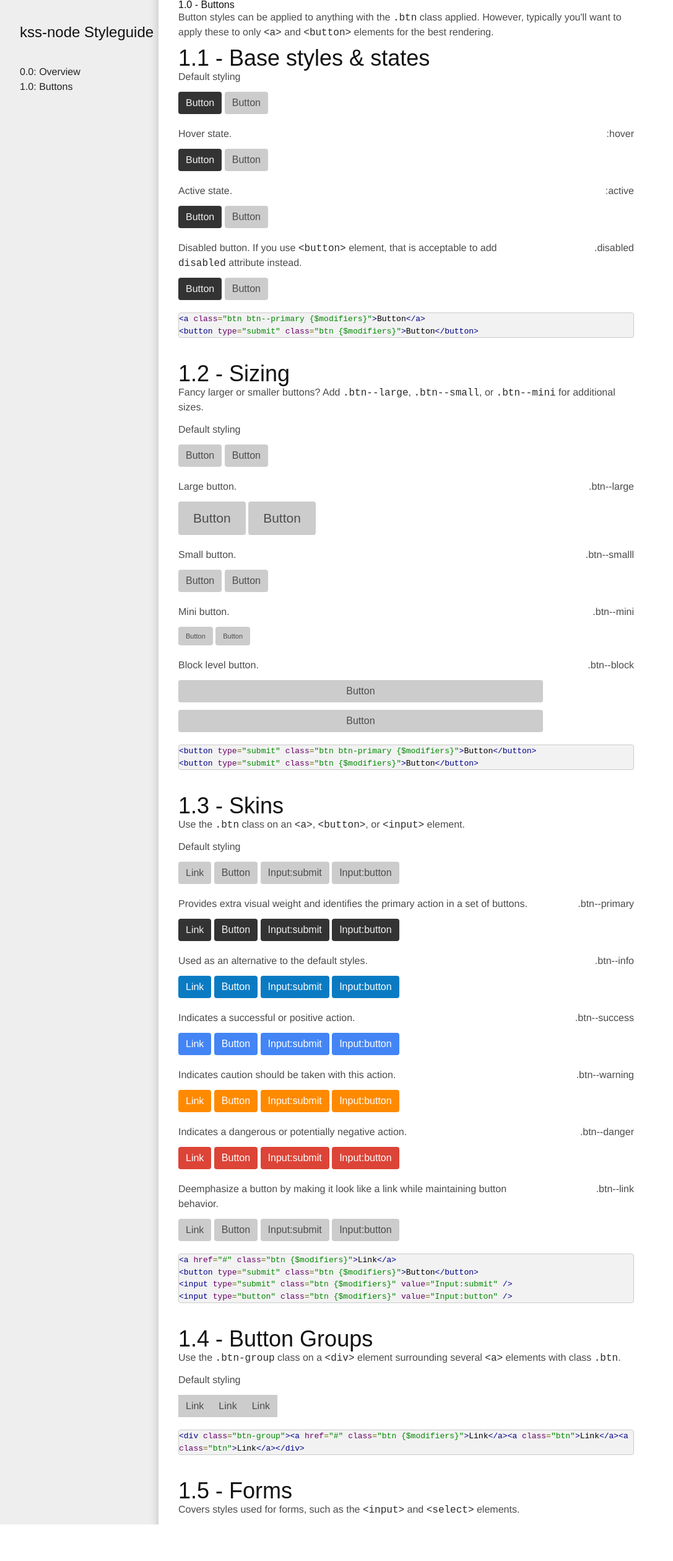
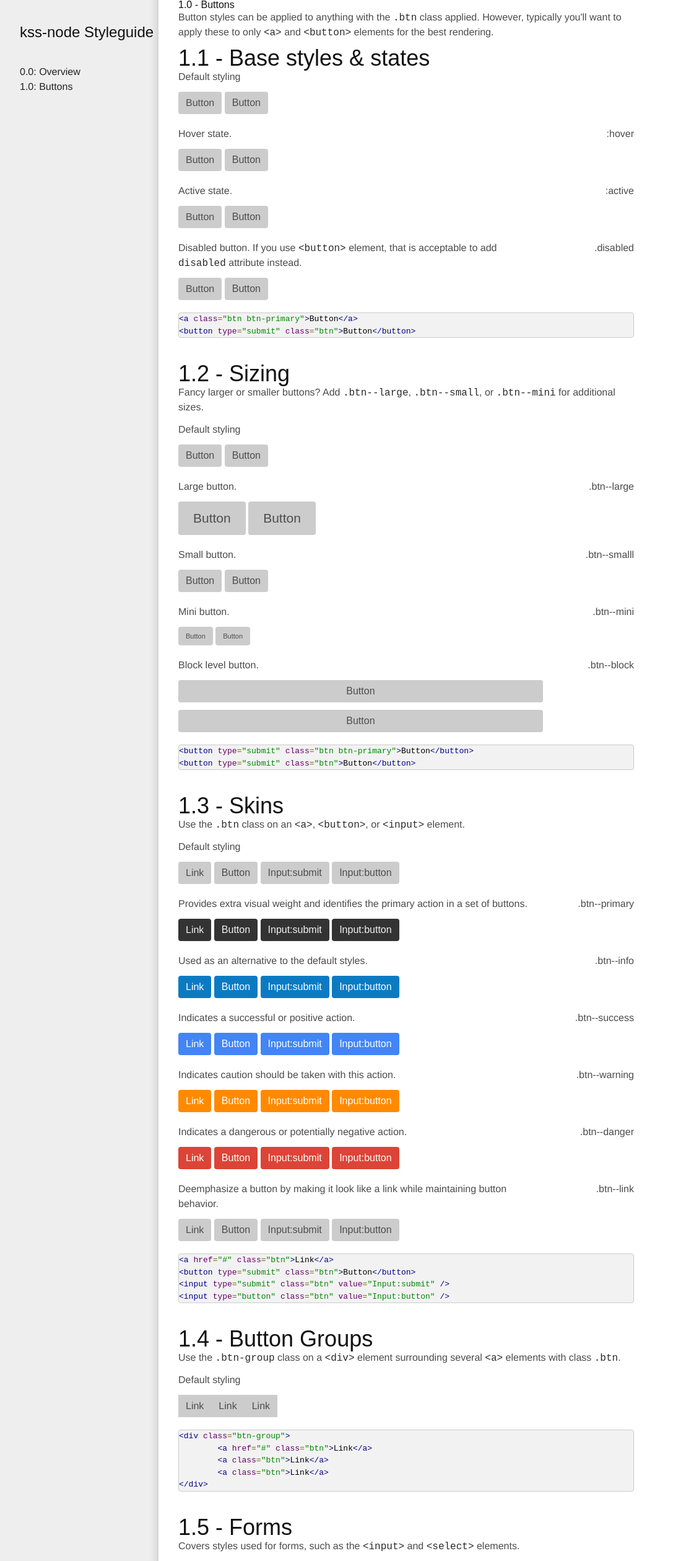
Before and after one commit to jasonkennedy/jasonkennedy.github.io, a plain HTML site: page styleguide/section-1.html in a window 1280 px wide. Shown: the whole page at 62% size, without its empty margins (0-1087 px from the left). Before the commit the page ends 2459 px from the top, so only its background shows below. Drawn offline with nearby package versions, Linux system fonts and the light colour scheme; a web font is replaced by a local one.

Commit message:
Does not display class modifiers in example markup

```diff
--- a/styleguide/section-1.html
+++ b/styleguide/section-1.html
@@ -62,7 +62,7 @@ However, typically you&apos;ll want to apply these to only <code>&lt;a&gt;</code
                     <td class="kss-mod-name"></td>
                   </tr>
                   <tr class="kss-mod-example">
-                    <td colspan="2"><a class="btn btn--primary {$modifiers}">Button</a>
+                    <td colspan="2"><a class="btn btn-primary {$modifiers}">Button</a>
 <button type="submit" class="btn {$modifiers}">Button</button></td>
                   </tr>
 
@@ -72,7 +72,7 @@ However, typically you&apos;ll want to apply these to only <code>&lt;a&gt;</code
                     <td class="kss-mod-name"><p>:hover</p></td>
                   </tr>
                   <tr class="kss-mod-example">
-                    <td colspan="2"><a class="btn btn--primary pseudo-class-hover">Button</a>
+                    <td colspan="2"><a class="btn btn-primary pseudo-class-hover">Button</a>
 <button type="submit" class="btn pseudo-class-hover">Button</button></td>
                   </tr>
 
@@ -82,7 +82,7 @@ However, typically you&apos;ll want to apply these to only <code>&lt;a&gt;</code
                     <td class="kss-mod-name"><p>:active</p></td>
                   </tr>
                   <tr class="kss-mod-example">
-                    <td colspan="2"><a class="btn btn--primary pseudo-class-active">Button</a>
+                    <td colspan="2"><a class="btn btn-primary pseudo-class-active">Button</a>
 <button type="submit" class="btn pseudo-class-active">Button</button></td>
                   </tr>
 
@@ -92,13 +92,13 @@ However, typically you&apos;ll want to apply these to only <code>&lt;a&gt;</code
                     <td class="kss-mod-name"><p>.disabled</p></td>
                   </tr>
                   <tr class="kss-mod-example">
-                    <td colspan="2"><a class="btn btn--primary disabled">Button</a>
+                    <td colspan="2"><a class="btn btn-primary disabled">Button</a>
 <button type="submit" class="btn disabled">Button</button></td>
                   </tr>
 
                 </table>
                 <div class="kss-markup">
-                  <pre class="prettyprint lang-html">&lt;a class=&quot;btn btn--primary {$modifiers}&quot;&gt;Button&lt;/a&gt;
+                  <pre class="prettyprint lang-html">&lt;a class=&quot;btn btn-primary {$modifiers}&quot;&gt;Button&lt;/a&gt;
 &lt;button type=&quot;submit&quot; class=&quot;btn {$modifiers}&quot;&gt;Button&lt;/button&gt;</pre>
                 </div>
 
@@ -290,12 +290,20 @@ Add <code>.btn--large</code>, <code>.btn--small</code>, or <code>.btn--mini</cod
                     <td class="kss-mod-name"></td>
                   </tr>
                   <tr class="kss-mod-example">
-                    <td colspan="2"><div class="btn-group"><a href="#" class="btn {$modifiers}">Link</a><a class="btn">Link</a><a class="btn">Link</a></div></td>
+                    <td colspan="2"><div class="btn-group">
+	<a href="#" class="btn">Link</a>
+	<a class="btn">Link</a>
+	<a class="btn">Link</a>
+</div></td>
                   </tr>
 
                 </table>
                 <div class="kss-markup">
-                  <pre class="prettyprint lang-html">&lt;div class=&quot;btn-group&quot;&gt;&lt;a href=&quot;#&quot; class=&quot;btn {$modifiers}&quot;&gt;Link&lt;/a&gt;&lt;a class=&quot;btn&quot;&gt;Link&lt;/a&gt;&lt;a class=&quot;btn&quot;&gt;Link&lt;/a&gt;&lt;/div&gt;</pre>
+                  <pre class="prettyprint lang-html">&lt;div class=&quot;btn-group&quot;&gt;
+	&lt;a href=&quot;#&quot; class=&quot;btn&quot;&gt;Link&lt;/a&gt;
+	&lt;a class=&quot;btn&quot;&gt;Link&lt;/a&gt;
+	&lt;a class=&quot;btn&quot;&gt;Link&lt;/a&gt;
+&lt;/div&gt;</pre>
                 </div>
 
 
@@ -347,6 +355,12 @@ elements.</p>
       // Ensure code blocks are highlighted properly...
       $('pre>code').addClass('prettyprint');
       prettyPrint();
+	  $('.atv').each(function() {
+		$(this).text(function(index, text){
+			return text.replace(' {$modifiers}', '');
+		}
+		);
+	  });
 
     });
   </script>
```
Also changed, not shown: content/sass/_buttons.scss (+6 -2 lines), styleguide-template/index.html (+6 -0 lines), styleguide/index.html (+6 -0 lines).
